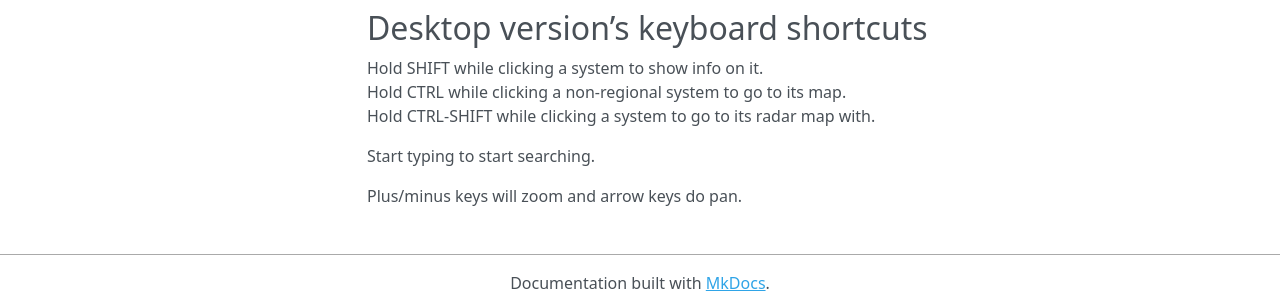
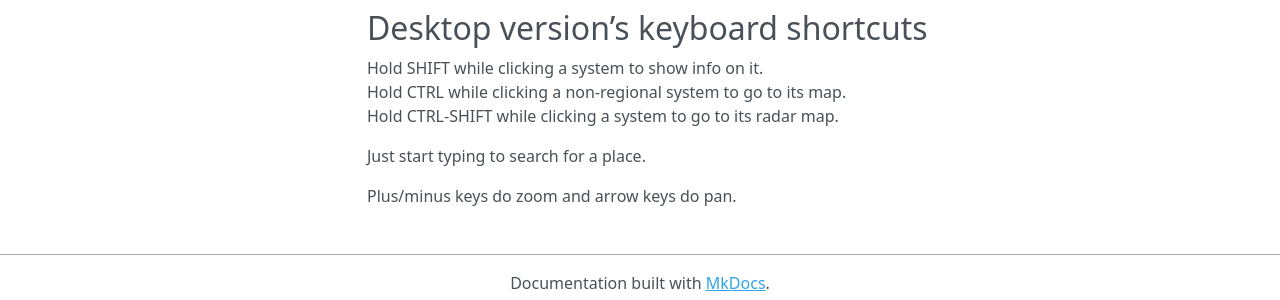
Before and after one commit to Risingson/eveeyedocs, an MkDocs documentation site: the page built from docs/ui/basic.md, in a window 1280 px wide and 1393 px high. Shown: the part 1082-1382 px from the top of the window. Built offline with MkDocs 1.6.1, drawn with Linux system fonts in a browser that asks for light colours; nearby versions of some CDN libraries.

Commit message:
docs/ui/basic.md updated from https://stackedit.io/

```diff
--- a/docs/ui/basic.md
+++ b/docs/ui/basic.md
@@ -21,6 +21,6 @@
 <h2 id="desktop-versions-keyboard-shortcuts">Desktop version’s keyboard shortcuts</h2>
 <p>Hold SHIFT while clicking a system to show info on it.<br>
 Hold CTRL while clicking a non-regional system to go to its map.<br>
-Hold CTRL-SHIFT while clicking a system to go to its radar map with.</p>
-<p>Start typing to start searching.</p>
-<p>Plus/minus keys will zoom and arrow keys do pan.</p>
+Hold CTRL-SHIFT while clicking a system to go to its radar map.</p>
+<p>Just start typing to search for a place.</p>
+<p>Plus/minus keys do zoom and arrow keys do pan.</p>
```
